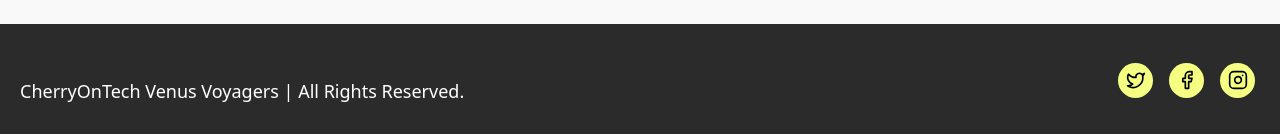
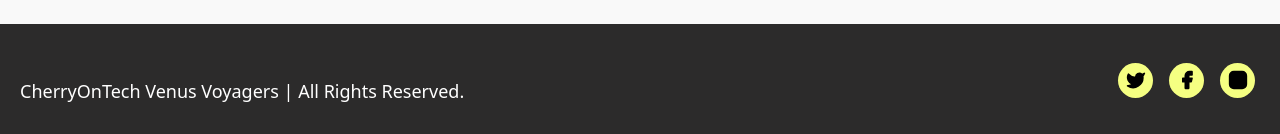
Before and after one commit to cherryontech/JourneyWise, a React (Vite) app in the folder app/: page /result in a window 1280 px wide. Shown: the part 3649-3783 px from the top of the page. Built offline with nearby package versions, Linux system fonts and the light colour scheme; a web font is replaced by a local one.

Commit message:
partial fix of social media icons in footer

```diff
--- a/app/package.json
+++ b/app/package.json
@@ -12,6 +12,7 @@
     "format": "prettier --write \"src/**/*.+(js|jsx)\""
   },
   "dependencies": {
+    "@heroicons/react": "^1.0.6",
     "@tailwindcss/forms": "^0.5.7",
     "classnames": "^2.5.1",
     "localforage": "^1.10.0",
@@ -19,6 +20,7 @@
     "match-sorter": "^6.3.4",
     "react": "^18.2.0",
     "react-dom": "^18.2.0",
+    "react-icons": "^5.2.1",
     "react-router-dom": "^6.23.0",
     "sort-by": "^1.2.0"
   },
--- a/app/src/components/Footer/Footer.jsx
+++ b/app/src/components/Footer/Footer.jsx
@@ -7,7 +7,7 @@ const Footer = () => {
   const style = (listStyle, iconStyle) => {
     return classNames (
       {"w-[35px] h-[35px] rounded-full bg-[#F5FF82] flex items-center justify-center": listStyle},
-      {"text-black w-[20px] h-[20px] ": iconStyle}
+      {"text-black w-[20px] h-[20px] fill-current": iconStyle}
     )
   }
 
```
Also changed, not shown: 1 other file (tests, documents, lock files or other folders).
